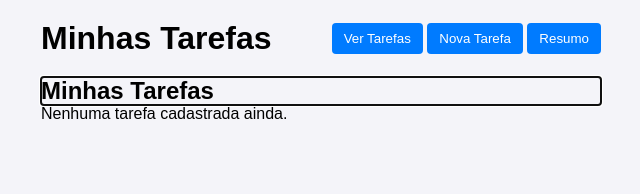
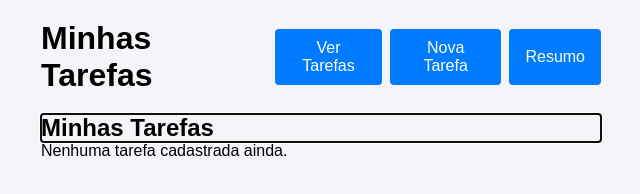
Before and after one commit to ribeir0dev/spa-js-gerenciadordetarefas, a plain HTML site: page html/index.html in a window 1280 px wide. Shown: the whole page, without its empty margins (319-959 px from the left). Drawn offline with Linux system fonts and the light colour scheme.

Commit message:
style(mobile): adicionar responsividade e otimizar area de toque para dispositivos moveis

```diff
--- a/css/main.css
+++ b/css/main.css
@@ -4,31 +4,49 @@
   margin: 0;
   padding: 0;
 }
+
 body {
-  padding: 20px;
+  padding: 16px;
   background-color: #f4f4f9;
   max-width: 600px;
+  width: 100%;
   margin: 0 auto;
 }
+
 header {
   display: flex;
-  justify-content: space-between;
-  align-items: center;
+  flex-direction: column;
+  align-items: flex-start;
+  gap: 12px;
   margin-bottom: 20px;
 }
+
+header nav {
+  display: flex;
+  gap: 8px;
+  width: 100%;
+}
+
+header nav button {
+  flex: 1;
+}
+
 button {
-  padding: 8px 12px;
+  padding: 10px 16px;
+  min-height: 44px; /* Área mínima de toque em mobile (WCAG 2.5.5) */
   cursor: pointer;
   border: none;
   background: #007bff;
   color: white;
   border-radius: 4px;
+  font-size: 16px; /* Evita zoom automático no iOS */
 }
+
 button:hover {
   background: #0056b3;
 }
 
-/* Adicionado: Foco visível para navegação por teclado (Critério 2.4.7) */
+/* Foco visível para navegação por teclado (Critério 2.4.7) */
 button:focus-visible,
 input:focus-visible {
   outline: 3px solid #0056b3;
@@ -43,15 +61,18 @@ input:focus-visible {
   display: flex;
   justify-content: space-between;
   align-items: center;
+  gap: 10px;
+  word-break: break-word;
 }
 
-/* Ajustado: Contraste de cores WCAG 2.1 AA (Critério 1.4.3) */
+/* Contraste de cores WCAG 2.1 AA (Critério 1.4.3) */
 .erro {
   color: #d32f2f;
   font-size: 14px;
   margin-top: 5px;
   font-weight: bold;
 }
+
 .sucesso {
   color: #1b5e20;
   font-size: 14px;
@@ -62,13 +83,41 @@ input:focus-visible {
 form {
   display: flex;
   flex-direction: column;
-  gap: 10px;
+  gap: 12px;
   background: white;
-  padding: 20px;
+  padding: 16px;
   border-radius: 6px;
 }
+
 input {
-  padding: 10px;
+  padding: 12px;
+  min-height: 44px;
   border: 1px solid #767676;
   border-radius: 4px;
+  font-size: 16px;
 }
+
+/* Otimizações para ecrãs maiores (Tablets e Desktops) */
+@media (min-width: 480px) {
+  body {
+    padding: 20px;
+  }
+
+  header {
+    flex-direction: row;
+    justify-content: space-between;
+    align-items: center;
+  }
+
+  header nav {
+    width: auto;
+  }
+
+  header nav button {
+    flex: initial;
+  }
+
+  form {
+    padding: 20px;
+  }
+}
```
